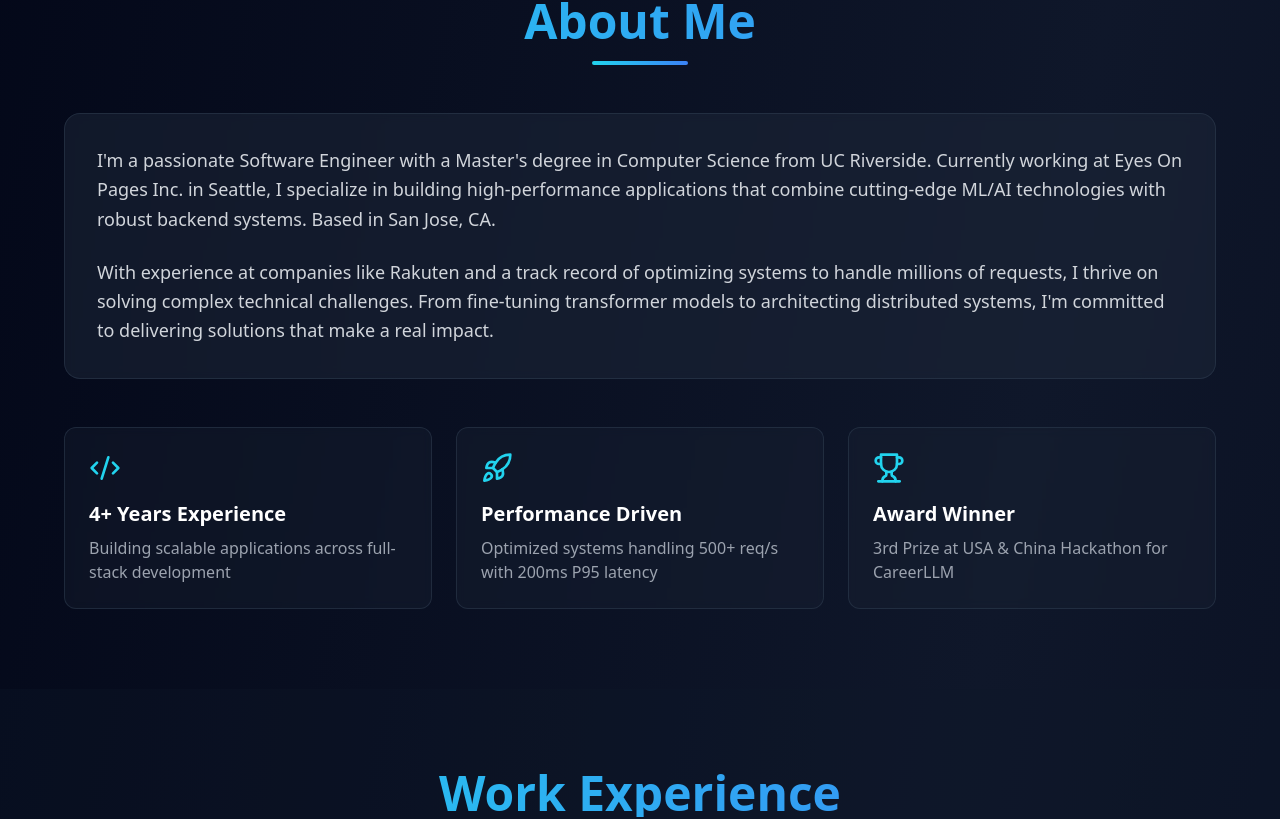
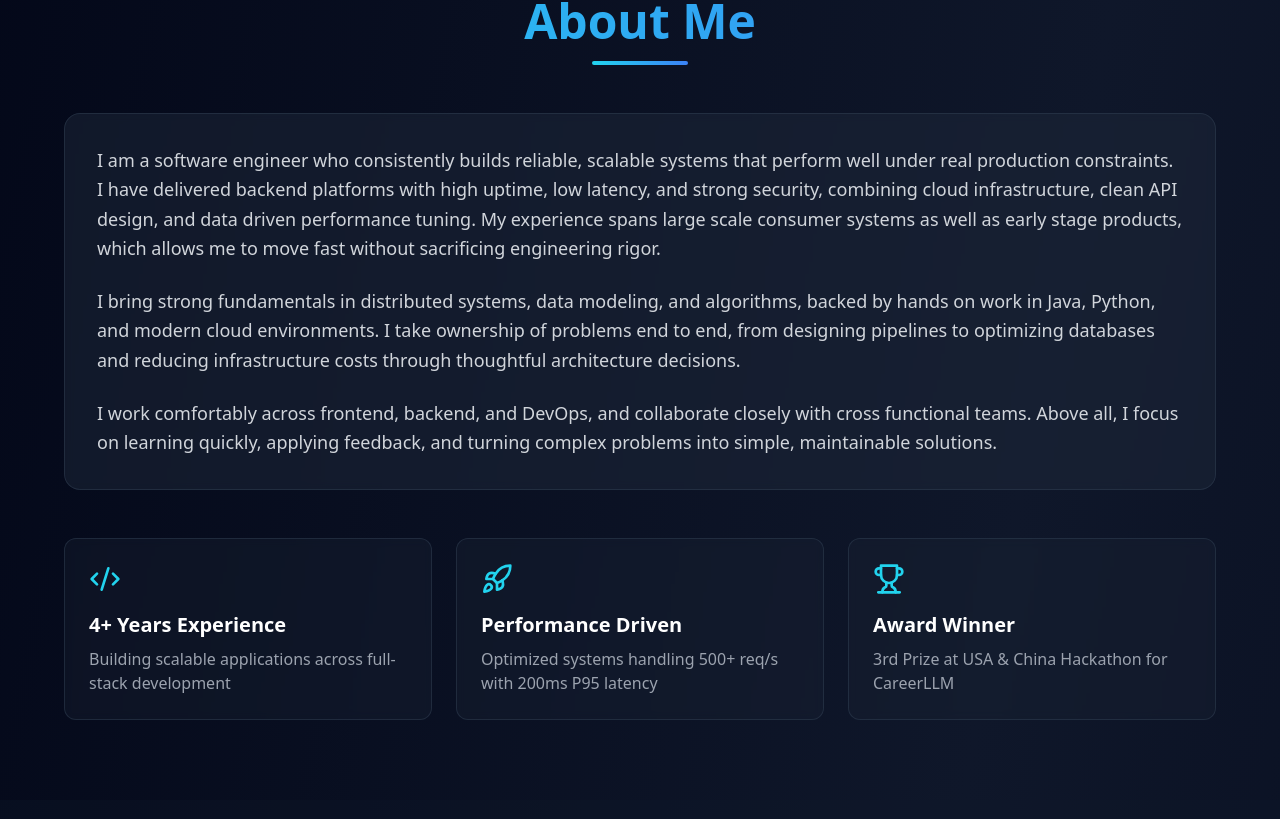
Before and after one commit to ajaywayase/portfolio_bolt, a React (Vite) app: page / in a window 1280 px wide. Shown: the part 883-1702 px from the top of the page. Built offline with nearby package versions, Linux system fonts and the light colour scheme.

Commit message:
Updated About.tsx

```diff
--- a/src/components/About.tsx
+++ b/src/components/About.tsx
@@ -55,14 +55,13 @@ export default function About() {
 
           <div className="bg-slate-800/50 backdrop-blur-sm rounded-2xl p-8 mb-12 border border-slate-700/50">
             <p className="text-lg text-gray-300 leading-relaxed mb-6">
-              I'm a passionate Software Engineer with a Master's degree in Computer Science from UC Riverside.
-              Currently working at Eyes On Pages Inc. in Seattle, I specialize in building high-performance applications that combine
-              cutting-edge ML/AI technologies with robust backend systems. Based in San Jose, CA.
+              I am a software engineer who consistently builds reliable, scalable systems that perform well under real production constraints. I have delivered backend platforms with high uptime, low latency, and strong security, combining cloud infrastructure, clean API design, and data driven performance tuning. My experience spans large scale consumer systems as well as early stage products, which allows me to move fast without sacrificing engineering rigor.
+            </p>
+            <p className="text-lg text-gray-300 leading-relaxed mb-6">
+              I bring strong fundamentals in distributed systems, data modeling, and algorithms, backed by hands on work in Java, Python, and modern cloud environments. I take ownership of problems end to end, from designing pipelines to optimizing databases and reducing infrastructure costs through thoughtful architecture decisions.
             </p>
             <p className="text-lg text-gray-300 leading-relaxed">
-              With experience at companies like Rakuten and a track record of optimizing systems to handle millions
-              of requests, I thrive on solving complex technical challenges. From fine-tuning transformer models to
-              architecting distributed systems, I'm committed to delivering solutions that make a real impact.
+              I work comfortably across frontend, backend, and DevOps, and collaborate closely with cross functional teams. Above all, I focus on learning quickly, applying feedback, and turning complex problems into simple, maintainable solutions.
             </p>
           </div>
 
--- a/src/components/Contact.tsx
+++ b/src/components/Contact.tsx
@@ -38,7 +38,7 @@ export default function Contact() {
     {
       icon: <MapPin size={24} />,
       label: 'Location',
-      value: 'Bellevue, WA',
+      value: 'San Jose, CA',
       link: null,
     },
   ];
```
